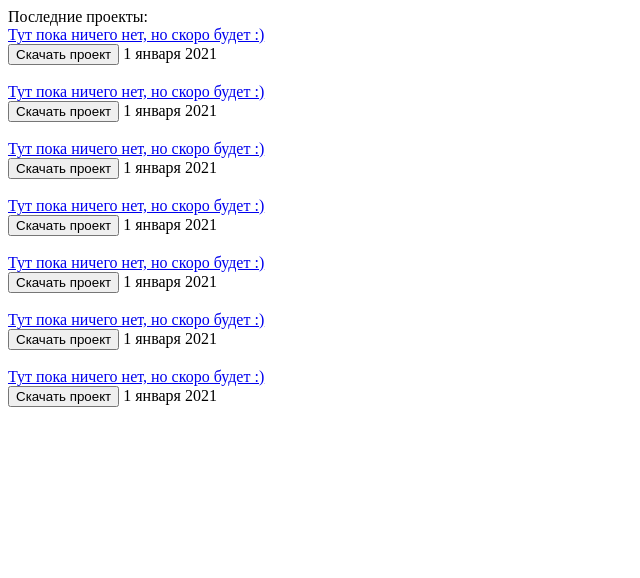
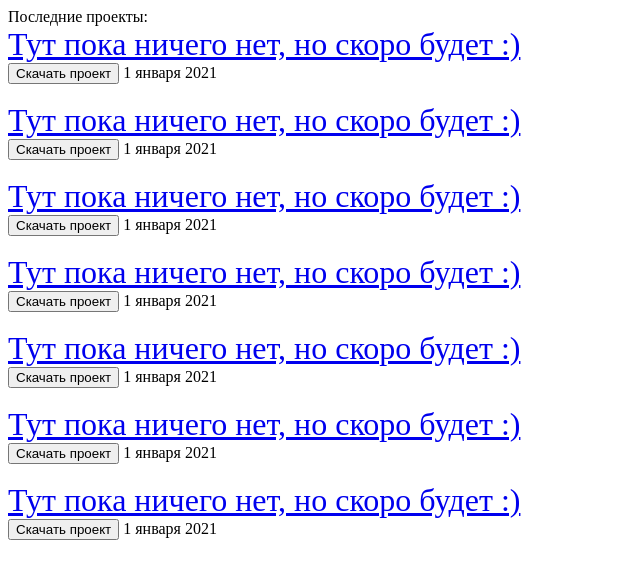
Before and after one commit to ProstoUserBeKotIK/magic.github.io, a plain HTML site: page index.html in a window 1280 px wide. Shown: the whole page, without its empty margins (0-640 px from the left). Drawn offline with Linux system fonts and the light colour scheme.

Commit message:
Update index.html

```diff
--- a/index.html
+++ b/index.html
@@ -1,24 +1,24 @@
 <div class="block-inner">
     <span class="news_header"> Последние проекты: </span><br />
 
-    <a class="news_link" href="https://sgo.edu71.ru/" target="_blank" title=" Откроется в новом окне ">Тут пока ничего нет, но скоро будет :)</a><br/><button class="button_up" onclick="document.location='ИМЯ ПРОЕКТА'">Скачать проект</button></a>
+    <font size="6"><a class="news_link" href="https://sgo.edu71.ru/" target="_blank" title=" Откроется в новом окне ">Тут пока ничего нет, но скоро будет :)</a><br/><button class="button_up" onclick="document.location='ИМЯ ПРОЕКТА'">Скачать проект</button></a></font>
     <span class="news_date">1 января 2021</span><br /><br />
 
-    <a class="news_link" href="https://sgo.edu71.ru/" target="_blank" title=" Откроется в новом окне ">Тут пока ничего нет, но скоро будет :)</a><br/><button class="button_up" onclick="document.location='ИМЯ ПРОЕКТА'">Скачать проект</button></a>
+    <font size="6"><a class="news_link" href="https://sgo.edu71.ru/" target="_blank" title=" Откроется в новом окне ">Тут пока ничего нет, но скоро будет :)</a><br/><button class="button_up" onclick="document.location='ИМЯ ПРОЕКТА'">Скачать проект</button></a></font>
     <span class="news_date">1 января 2021</span><br /><br />
 
-    <a class="news_link" href="https://sgo.edu71.ru/" target="_blank" title=" Откроется в новом окне ">Тут пока ничего нет, но скоро будет :)</a><br/><button class="button_up" onclick="document.location='ИМЯ ПРОЕКТА'">Скачать проект</button></a>
+    <font size="6"><a class="news_link" href="https://sgo.edu71.ru/" target="_blank" title=" Откроется в новом окне ">Тут пока ничего нет, но скоро будет :)</a><br/><button class="button_up" onclick="document.location='ИМЯ ПРОЕКТА'">Скачать проект</button></a></font>
     <span class="news_date">1 января 2021</span><br /><br />
 
-    <a class="news_link" href="https://sgo.edu71.ru/" target="_blank" title=" Откроется в новом окне ">Тут пока ничего нет, но скоро будет :)</a><br/><button class="button_up" onclick="document.location='ИМЯ ПРОЕКТА'">Скачать проект</button></a>
+    <font size="6"><a class="news_link" href="https://sgo.edu71.ru/" target="_blank" title=" Откроется в новом окне ">Тут пока ничего нет, но скоро будет :)</a><br/><button class="button_up" onclick="document.location='ИМЯ ПРОЕКТА'">Скачать проект</button></a></font>
     <span class="news_date">1 января 2021</span><br /><br />
 
-    <a class="news_link" href="https://sgo.edu71.ru/" target="_blank" title=" Откроется в новом окне ">Тут пока ничего нет, но скоро будет :)</a><br/><button class="button_up" onclick="document.location='ИМЯ ПРОЕКТА'">Скачать проект</button></a>
+    <font size="6"><a class="news_link" href="https://sgo.edu71.ru/" target="_blank" title=" Откроется в новом окне ">Тут пока ничего нет, но скоро будет :)</a><br/><button class="button_up" onclick="document.location='ИМЯ ПРОЕКТА'">Скачать проект</button></a></font>
     <span class="news_date">1 января 2021</span><br /><br />
 
-    <a class="news_link" href="https://sgo.edu71.ru/" target="_blank" title=" Откроется в новом окне ">Тут пока ничего нет, но скоро будет :)</a><br/><button class="button_up" onclick="document.location='ИМЯ ПРОЕКТА'">Скачать проект</button></a>
+    <font size="6"><a class="news_link" href="https://sgo.edu71.ru/" target="_blank" title=" Откроется в новом окне ">Тут пока ничего нет, но скоро будет :)</a><br/><button class="button_up" onclick="document.location='ИМЯ ПРОЕКТА'">Скачать проект</button></a></font>
     <span class="news_date">1 января 2021</span><br /><br />
 
-    <a class="news_link" href="https://sgo.edu71.ru/" target="_blank" title=" Откроется в новом окне ">Тут пока ничего нет, но скоро будет :)</a><br/><button class="button_up" onclick="document.location='ИМЯ ПРОЕКТА'">Скачать проект</button></a>
+    <font size="6"><a class="news_link" href="https://sgo.edu71.ru/" target="_blank" title=" Откроется в новом окне ">Тут пока ничего нет, но скоро будет :)</a><br/><button class="button_up" onclick="document.location='ИМЯ ПРОЕКТА'">Скачать проект</button></a></font>
     <span class="news_date">1 января 2021</span><br /><br />
 </div>
```
